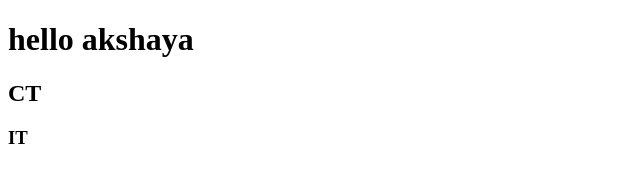
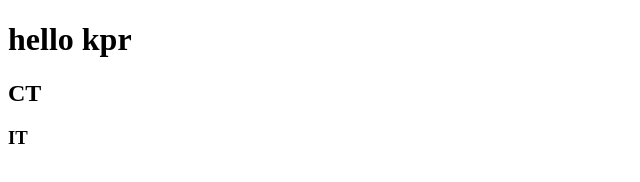
Before and after one commit to akshayajayakumar2007/kpr2025, a plain HTML site: page index.html in a window 1280 px wide. Shown: the whole page, without its empty margins (0-640 px from the left). Drawn offline with Linux system fonts and the light colour scheme.

Commit message:
modified

```diff
--- a/index.html
+++ b/index.html
@@ -6,7 +6,7 @@
     <title>Document</title>
 </head>
 <body>
-    <h1>hello akshaya</h1>
+    <h1>hello kpr</h1>
     <h2> CT</h2>
     <h3>IT</h3>
 </body>
```
